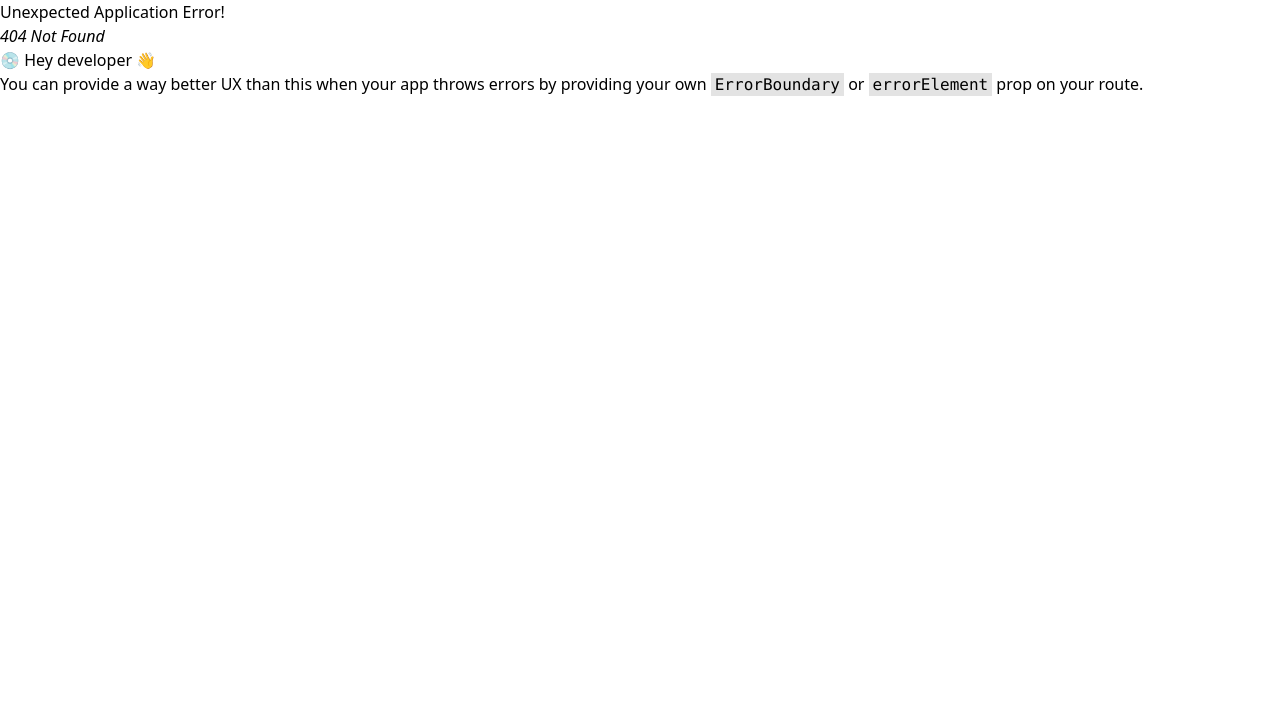
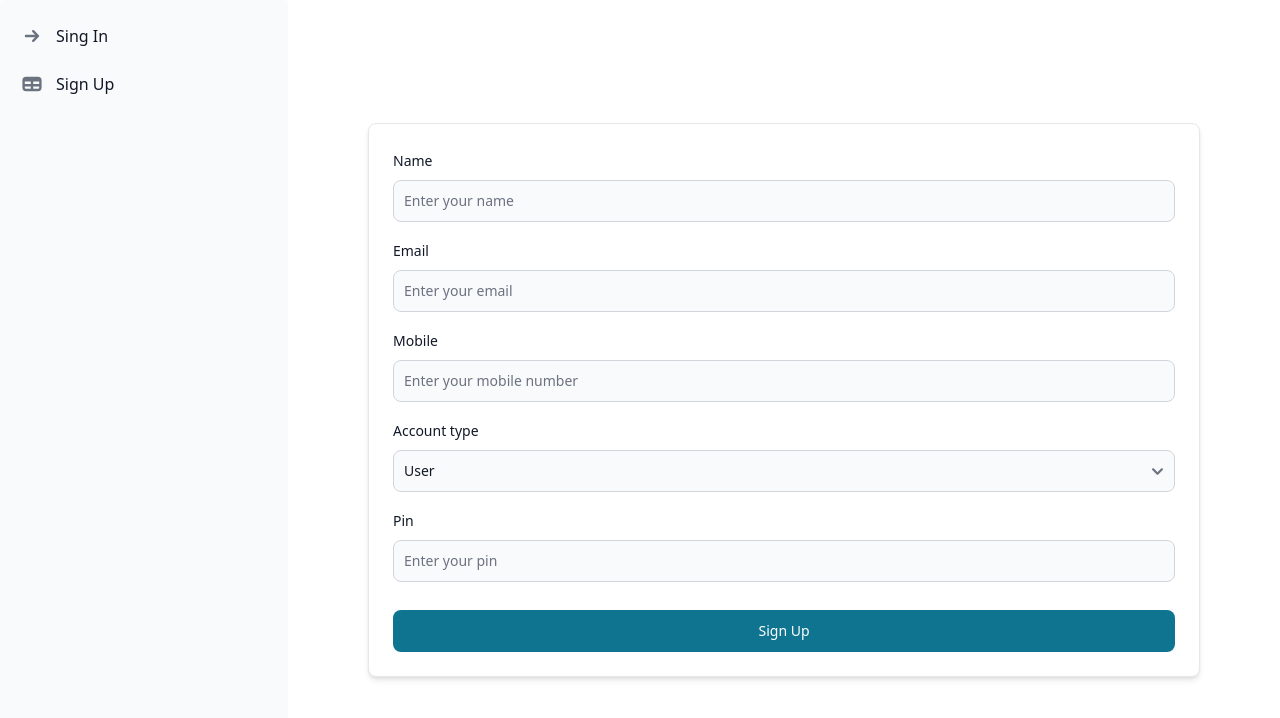
Before and after one commit to omor777/mKash-client, a React (Vite) app: page /signUp in a window 1280 px wide. Before the commit this address had no page. Shown: the top 718 px of the page. Built offline with nearby package versions, Linux system fonts and the light colour scheme.

Commit message:
registration page completed

```diff
--- a/package.json
+++ b/package.json
@@ -11,12 +11,15 @@
   },
   "dependencies": {
     "@reduxjs/toolkit": "^2.2.6",
+    "axios": "^1.7.2",
     "flowbite-react": "^0.10.1",
     "react": "^18.3.1",
     "react-dom": "^18.3.1",
     "react-hook-form": "^7.52.1",
+    "react-icons": "^5.2.1",
     "react-redux": "^9.1.2",
     "react-router-dom": "^6.24.1",
+    "react-toastify": "^10.0.5",
     "redux-persist": "^6.0.0"
   },
   "devDependencies": {
--- a/src/App.jsx
+++ b/src/App.jsx
@@ -1,11 +1,15 @@
-import { Button } from "flowbite-react";
 import { Outlet } from "react-router-dom";
+import SidebarSec from "./components/shared/SidebarSec";
 
 const App = () => {
   return (
-    <div>
-      <Button>Hello</Button>
-      <Outlet />
+    <div className="grid grid-cols-[auto_1fr]">
+      <div>
+        <SidebarSec />
+      </div>
+      <div className="px-20">
+        <Outlet />
+      </div>
     </div>
   );
 };
--- /dev/null
+++ b/src/components/shared/SidebarSec.jsx
@@ -0,0 +1,31 @@
+import { Sidebar } from "flowbite-react";
+import { NavLink } from "react-router-dom";
+import { HiTable, HiArrowSmRight } from "react-icons/hi";
+const SidebarSec = () => {
+  return (
+    <Sidebar className="h-screen         w-72">
+      <Sidebar.Items className="">
+        <Sidebar.ItemGroup>
+          {/* <Sidebar.Item href="#">Dashboard</Sidebar.Item>
+          <Sidebar.Collapse label="E-commerce">
+            <Sidebar.Item href="#">Products</Sidebar.Item>
+            <Sidebar.Item href="#">Sales</Sidebar.Item>
+            <Sidebar.Item href="#">Refunds</Sidebar.Item>
+            <Sidebar.Item href="#">Shipping</Sidebar.Item>
+          </Sidebar.Collapse>
+          <Sidebar.Item href="#">Inbox</Sidebar.Item>
+          <Sidebar.Item href="#">Users</Sidebar.Item>
+          <Sidebar.Item href="#">Products</Sidebar.Item> */}
+          <Sidebar.Item as="p" icon={HiArrowSmRight}>
+            <NavLink to={"/"}>Sing In</NavLink>
+          </Sidebar.Item>
+          <Sidebar.Item as="p" icon={HiTable}>
+            <NavLink to={"/signUP"}>Sign Up</NavLink>
+          </Sidebar.Item>
+        </Sidebar.ItemGroup>
+      </Sidebar.Items>
+    </Sidebar>
+  );
+};
+
+export default SidebarSec;
--- /dev/null
+++ b/src/hooks/useAxiosCommon.jsx
@@ -0,0 +1,11 @@
+import axios from "axios";
+
+const axiosCommon = axios.create({
+  baseURL: "http://localhost:4000/api/v1",
+});
+
+const useAxiosCommon = () => {
+  return axiosCommon;
+};
+
+export default useAxiosCommon;
--- /dev/null
+++ b/src/hooks/useAxiosSecure.jsx
@@ -0,0 +1,11 @@
+import axios from "axios";
+
+const axiosSecure = axios.create({
+  baseURL: "http://localhost:4000/api/v1",
+});
+
+const useAxiosSecure = () => {
+  return axiosSecure;
+};
+
+export default useAxiosSecure;
--- a/src/main.jsx
+++ b/src/main.jsx
@@ -6,12 +6,14 @@ import { Provider } from "react-redux";
 import { persistor, store } from "./app/store.js";
 import { router } from "./routes/Routes.jsx";
 import { PersistGate } from "redux-persist/integration/react";
+import { ToastContainer } from "react-toastify";
 
 ReactDOM.createRoot(document.getElementById("root")).render(
   <React.StrictMode>
     <Provider store={store}>
       <PersistGate loading={null} persistor={persistor}>
         <RouterProvider router={router} />
+        <ToastContainer />
       </PersistGate>
     </Provider>
   </React.StrictMode>
--- /dev/null
+++ b/src/pages/login/Login.jsx
@@ -0,0 +1,8 @@
+
+const Login = () => {
+  return (
+    <div>Login</div>
+  )
+}
+
+export default Login
--- /dev/null
+++ b/src/pages/register/Register.jsx
@@ -0,0 +1,108 @@
+import { Button, Card, Label, Select, TextInput } from "flowbite-react";
+import { useForm } from "react-hook-form";
+import axios from "axios";
+import useAxiosCommon from "../../hooks/useAxiosCommon";
+import "react-toastify/dist/ReactToastify.css";
+
+import { toast } from "react-toastify";
+import { useNavigate } from "react-router-dom";
+const Register = () => {
+  const axiosCommon = useAxiosCommon();
+  const navigate = useNavigate();
+  const { register, handleSubmit } = useForm();
+
+  const onSubmit = async (userInfo) => {
+    try {
+      const { data } = await axiosCommon.post("/auth/register", userInfo);
+      if (data.success) {
+        toast.success("Registration successful");
+        navigate("/");
+      }
+    } catch (e) {
+      console.log(e.response);
+      if (e.response.status === 400) {
+        return toast.error("User already exist with this email");
+      }
+    }
+  };
+
+  return (
+    <div className="flex items-center justify-center h-screen ">
+      <Card className="w-full max-w-5xl mx-auto ">
+        <form
+          onSubmit={handleSubmit(onSubmit)}
+          className="flex flex-col gap-4"
+          noValidate
+        >
+          <div>
+            <div className="mb-2 block">
+              <Label htmlFor="name" value="Name" />
+            </div>
+            <TextInput
+              {...register("name", { required: true })}
+              id="name"
+              type="text"
+              placeholder="Enter your name"
+              required
+            />
+          </div>
+          <div>
+            <div className="mb-2 block">
+              <Label htmlFor="email" value="Email" />
+            </div>
+            <TextInput
+              {...register("email", { required: true })}
+              id="email"
+              type="email"
+              required
+              placeholder="Enter your email"
+            />
+          </div>
+          <div>
+            <div className="mb-2 block">
+              <Label htmlFor="mobile_number" value="Mobile" />
+            </div>
+            <TextInput
+              {...register("mobile_number", { required: true })}
+              id="mobile_number"
+              type="text"
+              required
+              placeholder="Enter your mobile number"
+            />
+          </div>
+          <div>
+            <div className="mb-2 block">
+              <Label htmlFor="role" value="Account type" />
+            </div>
+            <Select
+              {...register("role", { required: true })}
+              id="role"
+              required
+            >
+              <option value={"USER"}>User</option>
+              <option value={"AGENT"}>Agent</option>
+            </Select>
+          </div>
+
+          <div>
+            <div className="mb-2 block">
+              <Label htmlFor="pin" value="Pin" />
+            </div>
+            <TextInput
+              {...register("pin", { required: true })}
+              id="pin"
+              type="password"
+              placeholder="Enter your pin"
+              required
+            />
+          </div>
+          <Button className="mt-3" type="submit">
+            Sign Up
+          </Button>
+        </form>
+      </Card>
+    </div>
+  );
+};
+
+export default Register;
```
Also changed, not shown: src/routes/Routes.jsx (+12 -0 lines), 1 other file (tests, documents, lock files or other folders).
